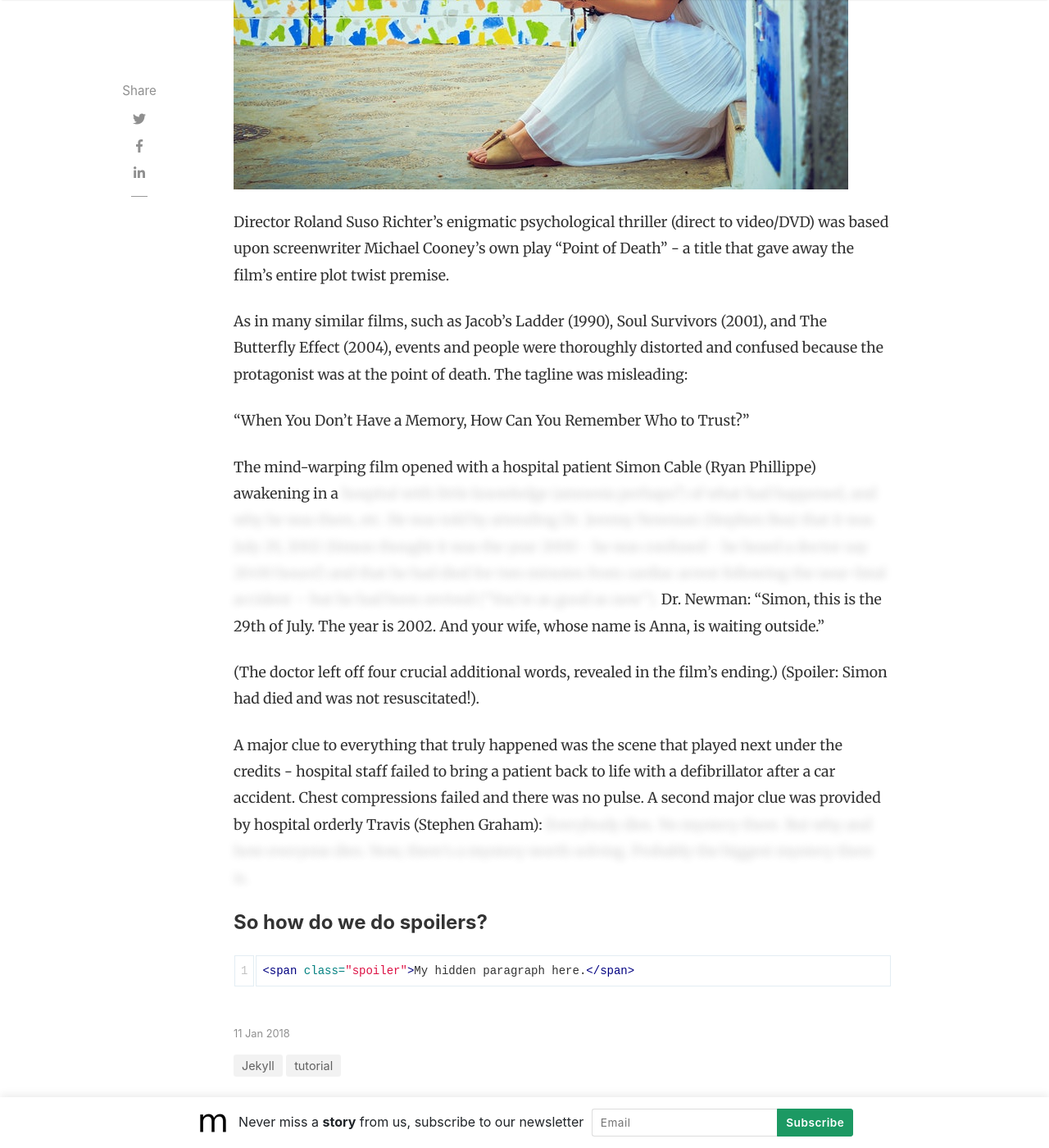
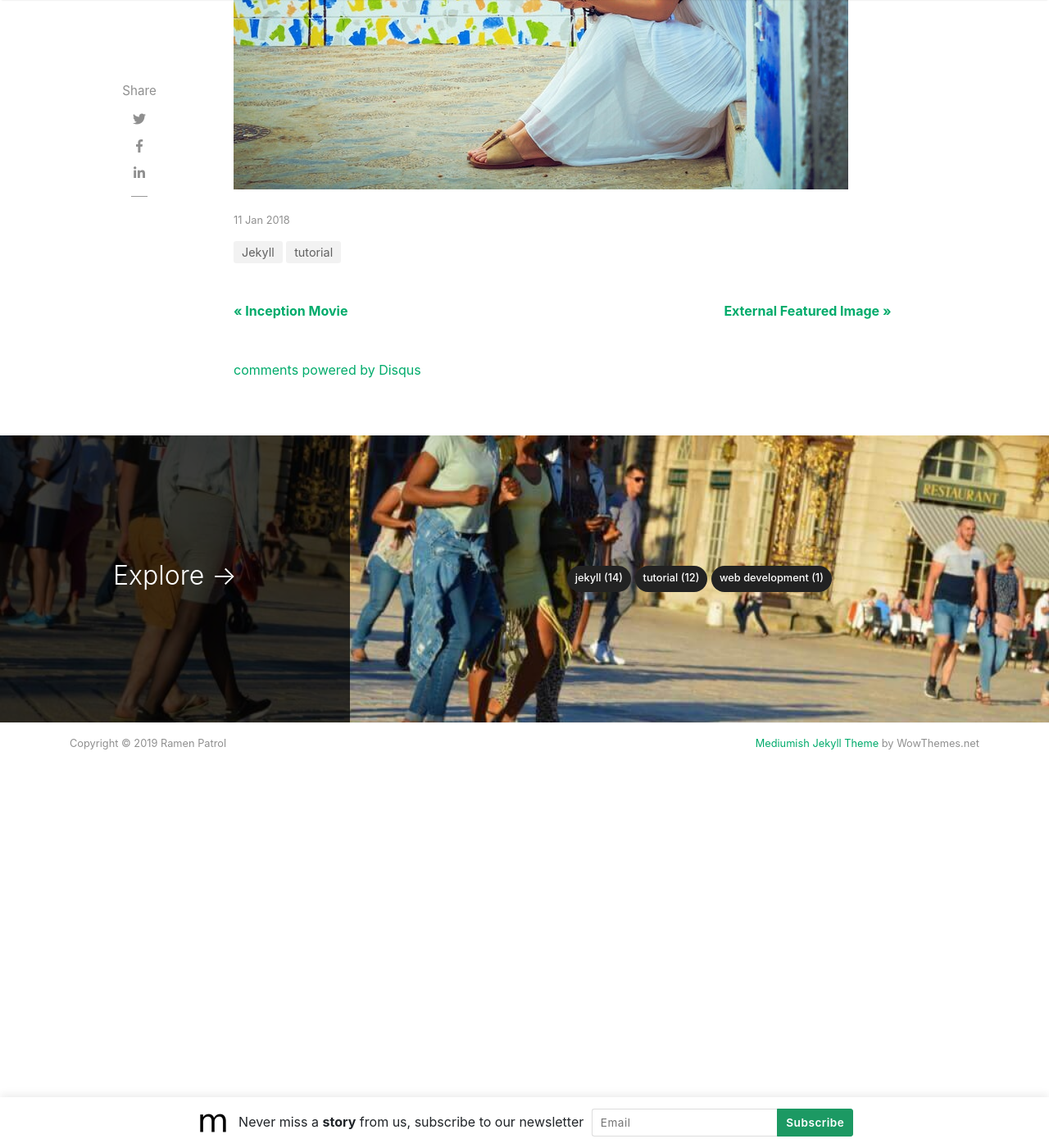
Before and after one commit to bigbunals/bigbunals.github.io, a Jekyll site: the page built from _posts/2018-01-11-quick-start-guide.md, in a window 1280 px wide and 1400 px high, scrolled down 684 px. Shown: the whole window at 82% size. Built offline with Jekyll 4.4.1, drawn with Linux system fonts in a browser that asks for light colours; nearby versions of some CDN libraries; comment, search, counter and statistics services are not loaded.

Commit message:
Update 2018-01-11-quick-start-guide.md

````diff
--- a/_posts/2018-01-11-quick-start-guide.md
+++ b/_posts/2018-01-11-quick-start-guide.md
@@ -8,20 +8,22 @@ featured: true
 hidden: true
 ---
 
+<!--
 Director Roland Suso Richter's enigmatic psychological thriller (direct to video/DVD) was based upon screenwriter Michael Cooney's own play "Point of Death" - a title that gave away the film's entire plot twist premise.
+-->
+<!--As in many similar films, such as Jacob's Ladder (1990), Soul Survivors (2001), and The Butterfly Effect (2004), events and people were thoroughly distorted and confused because the protagonist was at the point of death. The tagline was misleading:
 
-As in many similar films, such as Jacob's Ladder (1990), Soul Survivors (2001), and The Butterfly Effect (2004), events and people were thoroughly distorted and confused because the protagonist was at the point of death. The tagline was misleading:
+<!--"When You Don't Have a Memory, How Can You Remember Who to Trust?"
 
-"When You Don't Have a Memory, How Can You Remember Who to Trust?"
+<!--The mind-warping film opened with a hospital patient Simon Cable (Ryan Phillippe) awakening in a <span class="spoiler"> hospital with little knowledge (amnesia perhaps?) of what had happened, and why he was there, etc. He was told by attending Dr. Jeremy Newman (Stephen Rea) that it was July 29, 2002 (Simon thought it was the year 2000 - he was confused - he heard a doctor say 20:00 hours!) and that he had died for two minutes from cardiac arrest following the near-fatal accident -- but he had been revived ("You're as good as new").</span> Dr. Newman: "Simon, this is the 29th of July. The year is 2002. And your wife, whose name is Anna, is waiting outside."
 
-The mind-warping film opened with a hospital patient Simon Cable (Ryan Phillippe) awakening in a <span class="spoiler"> hospital with little knowledge (amnesia perhaps?) of what had happened, and why he was there, etc. He was told by attending Dr. Jeremy Newman (Stephen Rea) that it was July 29, 2002 (Simon thought it was the year 2000 - he was confused - he heard a doctor say 20:00 hours!) and that he had died for two minutes from cardiac arrest following the near-fatal accident -- but he had been revived ("You're as good as new").</span> Dr. Newman: "Simon, this is the 29th of July. The year is 2002. And your wife, whose name is Anna, is waiting outside."
+<!-- (The doctor left off four crucial additional words, revealed in the film's ending.) (Spoiler: Simon had died and was not resuscitated!).
 
-(The doctor left off four crucial additional words, revealed in the film's ending.) (Spoiler: Simon had died and was not resuscitated!).
+<!-- A major clue to everything that truly happened was the scene that played next under the credits - hospital staff failed to bring a patient back to life with a defibrillator after a car accident. Chest compressions failed and there was no pulse. A second major clue was provided by hospital orderly Travis (Stephen Graham): <span class="spoiler">Everybody dies. No mystery there. But why and how everyone dies. Now, there's a mystery worth solving. Probably the biggest mystery there is.</span>
 
-A major clue to everything that truly happened was the scene that played next under the credits - hospital staff failed to bring a patient back to life with a defibrillator after a car accident. Chest compressions failed and there was no pulse. A second major clue was provided by hospital orderly Travis (Stephen Graham): <span class="spoiler">Everybody dies. No mystery there. But why and how everyone dies. Now, there's a mystery worth solving. Probably the biggest mystery there is.</span>
+<!-- #### So how do we do spoilers?
 
-#### So how do we do spoilers?
-
+<!--
 ```html
 <span class="spoiler">My hidden paragraph here.</span>
-```
+``` -->
````
